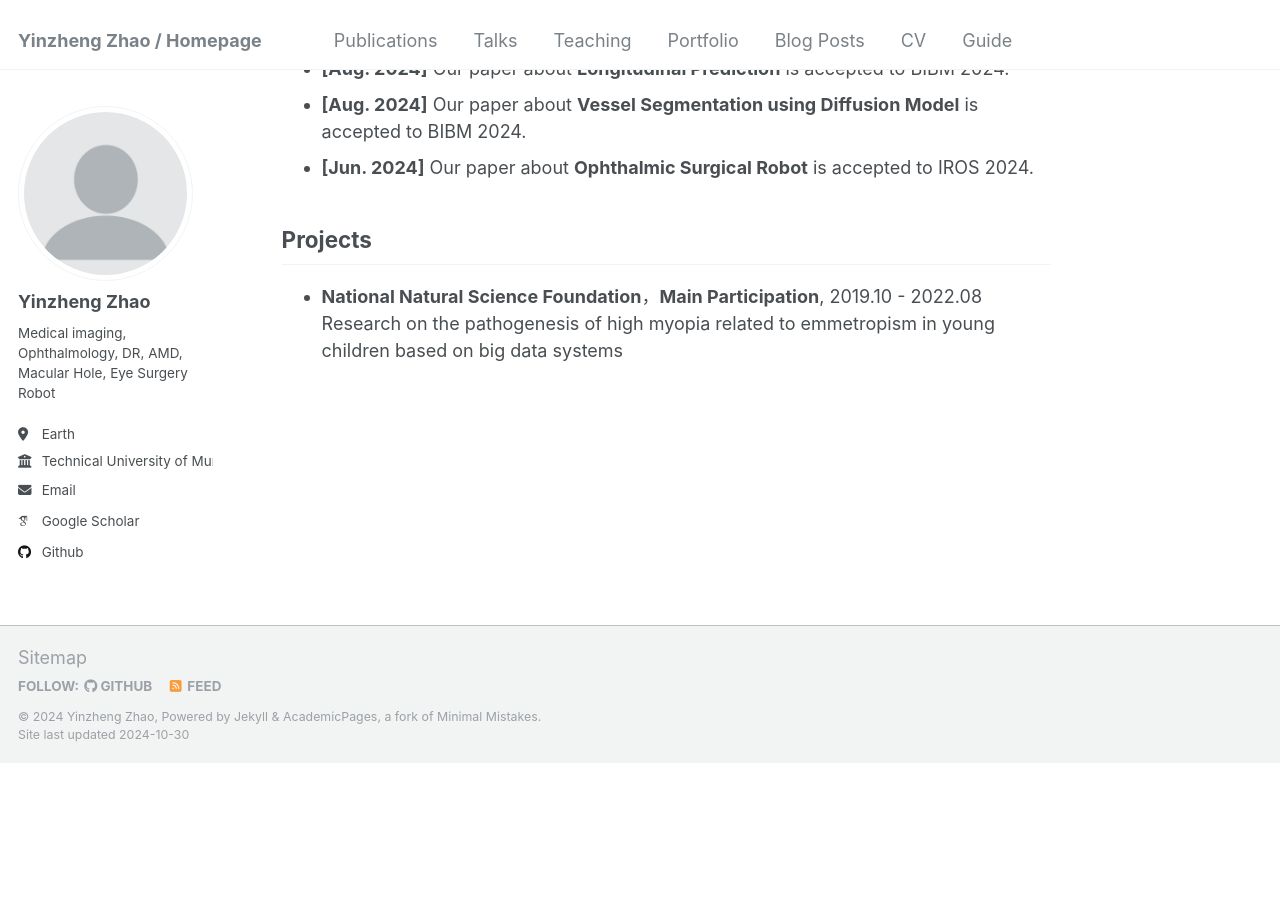
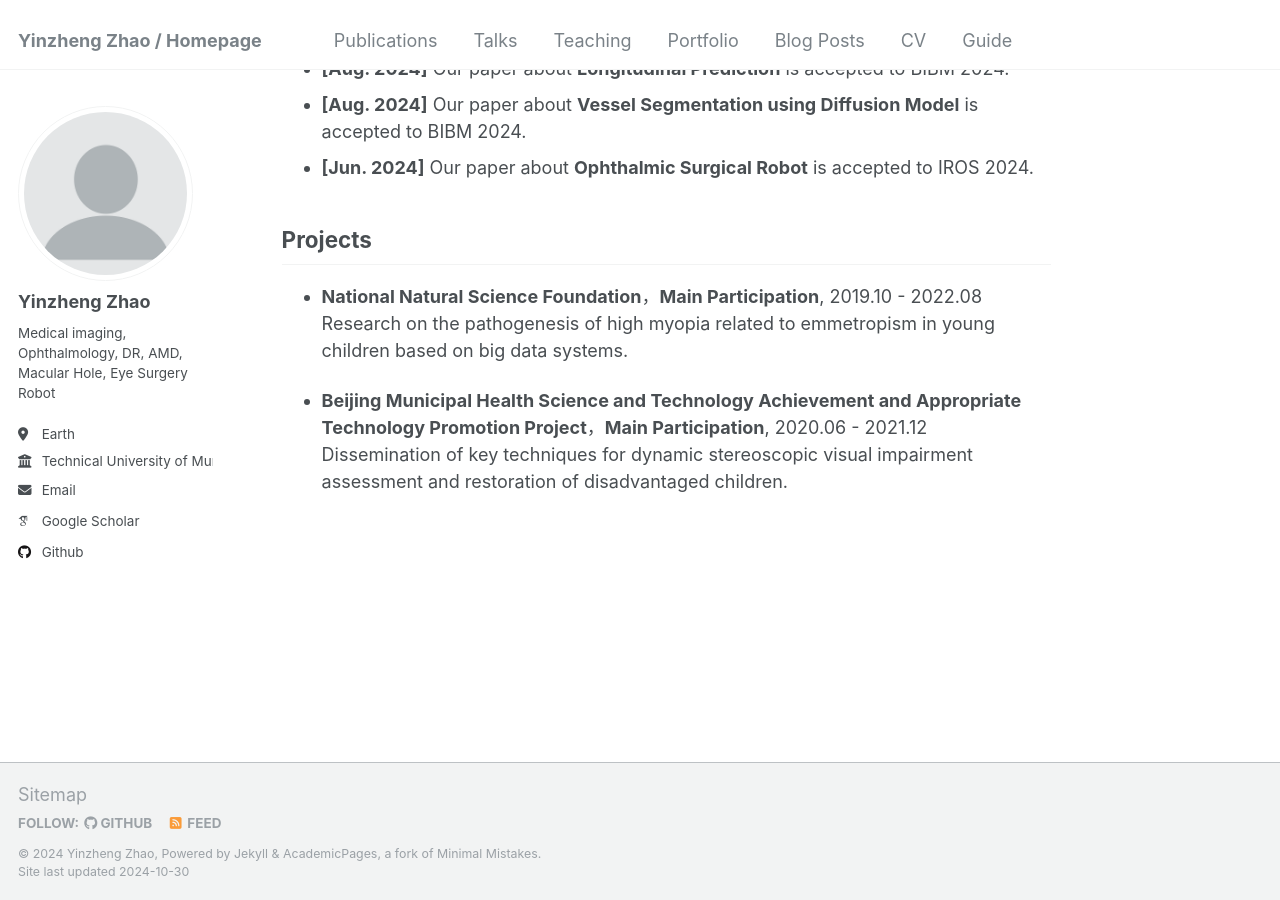
Before and after one commit to rouroumeimei/rouroumeimei.github.io, a Jekyll site: the page built from _pages/about.md, in a window 1280 px wide and 900 px high, scrolled down 532 px. Built offline with Jekyll 4.4.1, drawn with Linux system fonts in a browser that asks for light colours; some web fonts are replaced; before the commit the page ends 1295 px from its top, so only the background shows below that.

Commit message:
Update about.md

```diff
--- a/_pages/about.md
+++ b/_pages/about.md
@@ -24,4 +24,7 @@ At present, I'm working on the Ph.D degree with Prof. Dr.-Ing Ali Nasseri and Pr
 ## Projects
 
 - **National Natural Science Foundation**，**Main Participation**, 2019.10 - 2022.08 <br>
-Research on the pathogenesis of high myopia related to emmetropism in young children based on big data systems
+Research on the pathogenesis of high myopia related to emmetropism in young children based on big data systems.
+
+- **Beijing Municipal Health Science and Technology Achievement and Appropriate Technology Promotion Project**，**Main Participation**, 2020.06 - 2021.12 <br>
+Dissemination of key techniques for dynamic stereoscopic visual impairment assessment and restoration of disadvantaged children.
```
